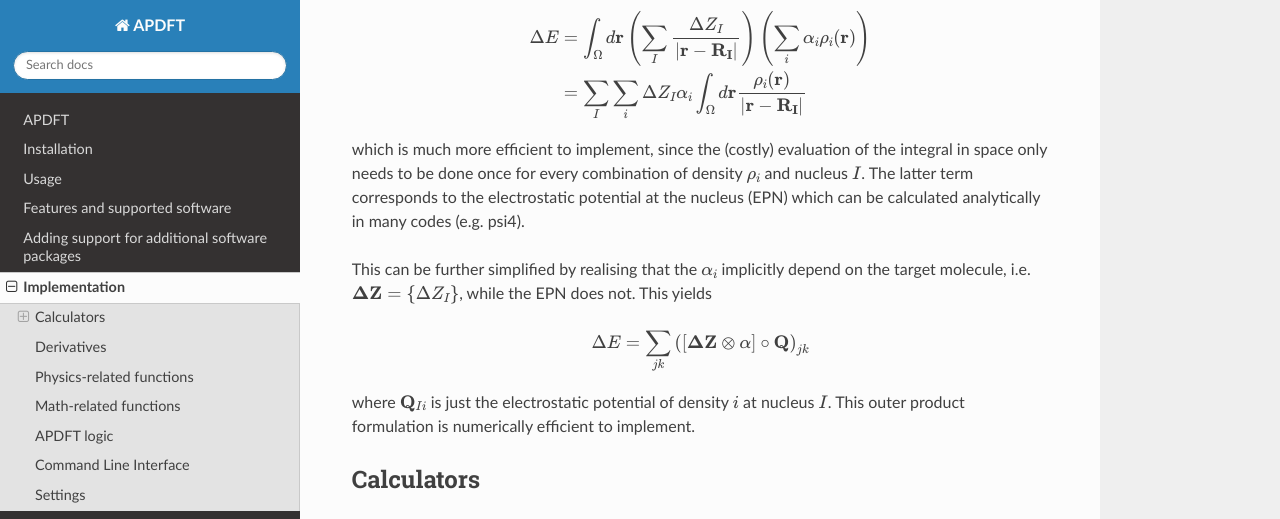
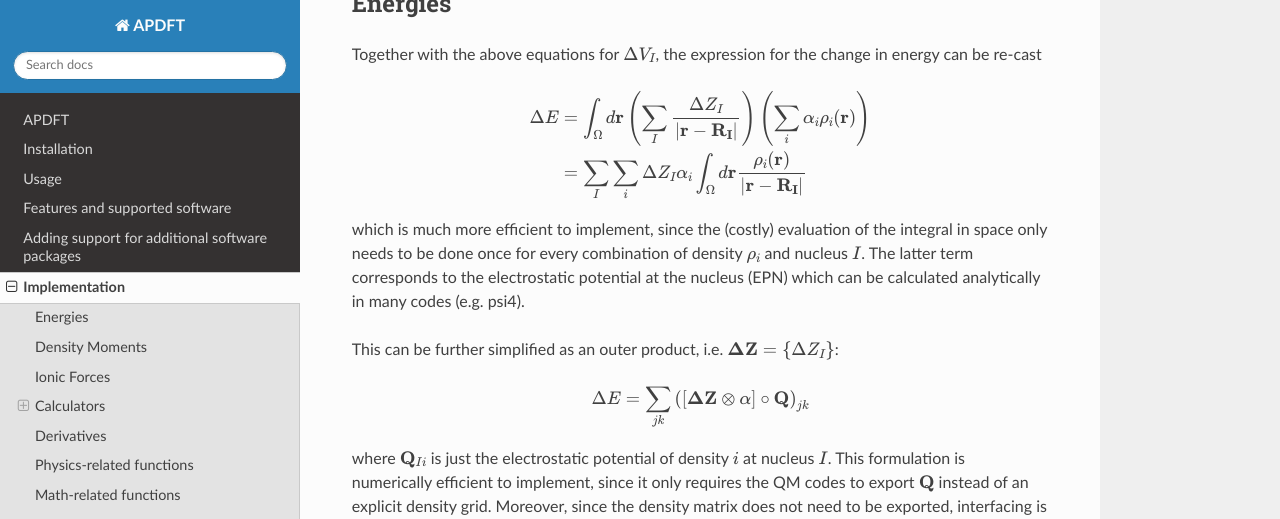
Before and after one commit to ferchault/APDFT, a Sphinx documentation site: the page built from docs/apdft.rst, in a window 1280 px wide and 1400 px high, scrolled down 596 px. Shown: the top 519 px of the window. Built offline with Sphinx 7.4.7 and the Read the Docs theme 2.0.0, drawn with Linux system fonts in a browser that asks for light colours; the version number could not be read and is left out; some of the changed text lies outside the part shown; grey boxes are pictures that could not be loaded.

Commit message:
More explaining, #19

```diff
--- a/docs/apdft.rst
+++ b/docs/apdft.rst
@@ -19,7 +19,12 @@
 
     \tilde\rho(\mathbf{r}) = \sum_i \alpha_i\rho_i(\mathbf{r})
 
-where the coefficients :math:`\alpha_i` are determined by the finite difference scheme employed. Together with the above equations for :math:`\Delta V_I`, the expression for the change in energy can be re-cast
+where the coefficients :math:`\alpha_i` are determined by the finite difference scheme employed.
+
+Energies
+--------
+
+Together with the above equations for :math:`\Delta V_I`, the expression for the change in energy can be re-cast
 
 .. math::
 
@@ -28,15 +33,44 @@
 
 which is much more efficient to implement, since the (costly) evaluation of the integral in space only needs to be done once for every combination of density :math:`\rho_i` and nucleus :math:`I`. The latter term corresponds to the electrostatic potential at the nucleus (EPN) which can be calculated analytically in many codes (e.g. psi4).
 
-This can be further simplified by realising that the :math:`\alpha_i` implicitly depend on the target molecule, i.e. :math:`\mathbf{\Delta Z}=\{\Delta Z_I\}`, while the EPN does not. This yields
+This can be further simplified as an outer product, i.e. :math:`\mathbf{\Delta Z}=\{\Delta Z_I\}`:
 
 .. math::
 
     \Delta E = \sum_{jk} \left(\left[\mathbf{\Delta Z}\otimes \mathbf{\alpha}\right]\circ \mathbf{Q}\right)_{jk}
 
-where :math:`\mathbf{Q}_{Ii}` is just the electrostatic potential of density :math:`i` at nucleus :math:`I`. This outer product formulation is numerically efficient to implement.
+where :math:`\mathbf{Q}_{Ii}` is just the electrostatic potential of density :math:`i` at nucleus :math:`I`. This formulation is numerically efficient to implement, since it only requires the QM codes to export :math:`\mathbf{Q}` instead of an explicit density grid. Moreover, since the density matrix does not need to be exported, interfacing is more reliable because no basis function ordering is relevant to the results.
 
+Density Moments
+---------------
+The electronic component of the charge distribution moments can be obtained from a linear combination of the same quantities evaluated for the individual single point calculations from the finite difference scheme. For example, for the dipole moment, we have
 
+.. math::
+
+    \mu_i = \int_\Omega d\mathbf{r} \rho(\mathbf{r})\mathbf{r}_i
+
+Similarly to the energy, the target density :math:`\rho_t` can be build from coefficients of the individual calculations in the context of the finite difference scheme. Note that these coefficients :math:`\beta_i` are not the same as for the energy expression.
+
+.. math::
+
+    \rho_t(\mathbf{r}) = \sum_i \beta_i\rho_i(\mathbf{r})
+
+For the dipole moment, this results in a linear combination of the dipole moments of the individual single point calculations
+
+.. math::
+
+    \mu_i = \sum_i \beta_i \int_\Omega d\mathbf{r} \rho_i(\mathbf{r}) \mathbf{r}_i
+
+Note that this only applies to the electronic component of the charge distribution moments.
+
+Ionic Forces
+------------
+Similarly to dipole moments, the expression for the ionic force allows linear combinations:
+
+.. math::
+
+    \mathbf{F}_I &= Z_I\int_\Omega d\mathbf{r} \rho_t(\mathbf{r})\frac{\mathbf{r} - \mathbf{R}_I}{|\mathbf{r} - \mathbf{R}_I|^3}\\
+                &=Z_I\sum_i \beta_i\int_\Omega d\mathbf{r} \rho_i(\mathbf{r})\frac{\mathbf{r} - \mathbf{R}_I}{|\mathbf{r} - \mathbf{R}_I|^3}\\
 
 
 Calculators
```
